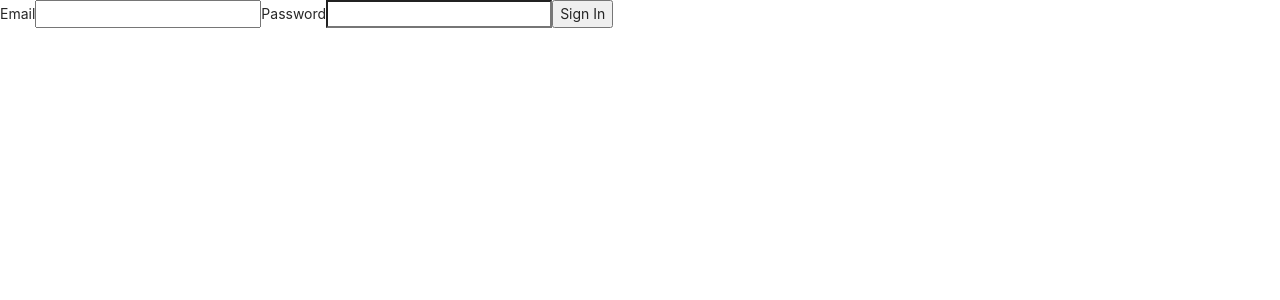
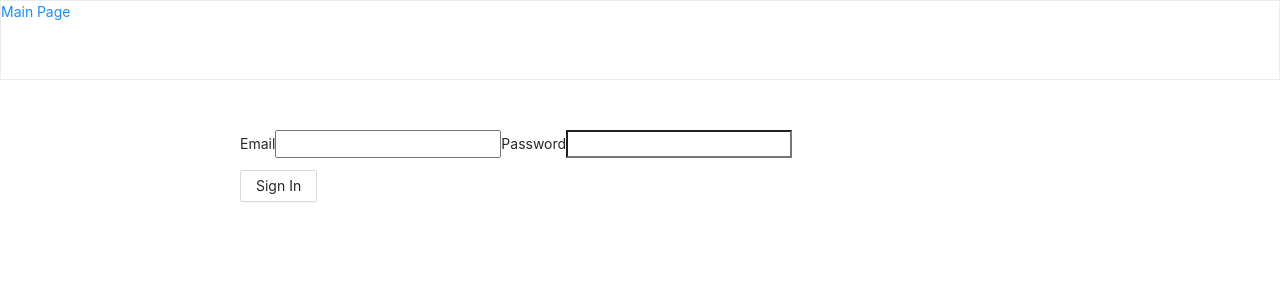
Before and after one commit to green122/cyo-challenge, a React (Create React App) app: page /login in a window 1280 px wide. Shown: the top 300 px of the page. Built offline with nearby package versions, Linux system fonts and the light colour scheme; no server answers; the HTML template or start-up script is replaced by a standard one.

Commit message:
improved signing functions; added header component and spinner improved;

```diff
--- a/src/App.css
+++ b/src/App.css
@@ -1,4 +1,3 @@
-.container {
-  width: 800px;
-  margin: auto;
+.table-row-link {
+  cursor: pointer;
 }
--- a/src/App.tsx
+++ b/src/App.tsx
@@ -3,12 +3,17 @@ import { AuthProvider } from "./core/ServiceProvider";
 import React from "react";
 import { BrowserRouter } from "react-router-dom";
 import { Routes } from "./core/Routes";
+import { Header } from "./components/Header/Header";
+import { SceneContainer } from "./core/components/common";
 
 function App() {
   return (
     <AuthProvider>
       <BrowserRouter>
-        <Routes />
+        <Header />
+        <SceneContainer>
+          <Routes />
+        </SceneContainer>
       </BrowserRouter>
     </AuthProvider>
   );
--- /dev/null
+++ b/src/components/Header/Header.tsx
@@ -0,0 +1,22 @@
+import { PageHeader, Button } from "antd";
+import React from "react";
+import styled from "styled-components";
+import { StyledLink } from "../../core/components/common";
+import { useGetIsSignedIn } from "../../core/ServiceProvider";
+import { signOut } from "../../services/auth.service";
+
+const StyledPageHeader = styled(PageHeader)`
+  border: 1px solid rgb(235, 237, 240);
+  min-height: 80px;
+`;
+
+export const Header = () => {
+  const isSignedIn = useGetIsSignedIn();
+
+  return (
+    <StyledPageHeader
+      title={<StyledLink to="/">Main Page</StyledLink>}
+      extra={isSignedIn && <Button onClick={() => signOut()}> Sign Out</Button>}
+    />
+  );
+};
--- a/src/components/Login/Login.tsx
+++ b/src/components/Login/Login.tsx
@@ -1,5 +1,12 @@
+import { Button } from "antd";
+import React from "react";
 import { useForm } from "react-hook-form";
+import styled from "styled-components";
 import { useLogin } from "./useLogin";
+
+const ButtonContainer = styled.div`
+  margin-top: 12px;
+`;
 
 type FormData = {
   email: string;
@@ -9,22 +16,29 @@ type FormData = {
 const emailReg = /^(([^<>()[\]\\.,;:\s@"]+(\.[^<>()[\]\\.,;:\s@"]+)*)|(".+"))@((\[[0-9]{1,3}\.[0-9]{1,3}\.[0-9]{1,3}\.[0-9]{1,3}\])|(([a-zA-Z\-0-9]+\.)+[a-zA-Z]{2,}))$/;
 const minPassportLength = 6;
 
+//TODO: improve entering by removing extra spaces
 export const Login: React.FC = () => {
   const { signIn, signinError, isSigningIn } = useLogin();
 
   const { register, handleSubmit, errors } = useForm<FormData>();
   const onSubmit = handleSubmit(({ email, password }) => {
-    signIn(email, password);
+    signIn(email.replace(/\s/g, ""), password.replace(/\s/g, ""));
   });
 
   return (
     <form onSubmit={onSubmit}>
       <label htmlFor="email">Email</label>
-      <input id="email" name="email" ref={register({ pattern: emailReg })} />
+      <input
+        id="email"
+        className="ant-input"
+        name="email"
+        ref={register({ pattern: emailReg })}
+      />
       {errors.email && <div>Wrong email</div>}
       <label htmlFor="password">Password</label>
       <input
         id="password"
+        className="ant-input"
         name="password"
         type="password"
         ref={register({ minLength: minPassportLength })}
@@ -34,9 +48,11 @@ export const Login: React.FC = () => {
           Wrong password format. Should be min {minPassportLength} characters
         </div>
       )}
-      <button data-testid="submit" type="submit" disabled={isSigningIn}>
-        Sign In
-      </button>
+      <ButtonContainer>
+        <Button data-testid="submit" htmlType="submit" disabled={isSigningIn}>
+          Sign In
+        </Button>
+      </ButtonContainer>
       {signinError && <div>{signinError}</div>}
     </form>
   );
--- a/src/components/Login/useLogin.ts
+++ b/src/components/Login/useLogin.ts
@@ -1,17 +1,26 @@
-import { useState } from "react";
+import { useEffect, useState } from "react";
 import { useHistory, useLocation } from "react-router-dom";
-import { useGetDep } from "../../core/ServiceProvider";
+import { useGetDep, useGetIsSignedIn } from "../../core/ServiceProvider";
 import { IRouteState } from "../../types/common";
 
 export function useLogin() {
   const history = useHistory();
   const location = useLocation<IRouteState>();
   const auth = useGetDep("auth");
+  const isSignedIn = useGetIsSignedIn();
 
   const [signinError, setError] = useState("");
   const [isSigningIn, setIsSigning] = useState(false);
 
   const { from } = location.state || { from: { pathname: "/" } };
+
+  useEffect(() => {
+    if (!isSignedIn) {
+      return;
+    }
+    history.replace(from);
+    // eslint-disable-next-line react-hooks/exhaustive-deps
+  }, [isSignedIn]);
 
   const signIn = async (email: string, password: string) => {
     setIsSigning(true);
@@ -19,7 +28,6 @@ export function useLogin() {
 
     try {
       await auth.signInWithEmailAndPassword(email, password);
-      history.replace(from);
     } catch (error) {
       setError(error.message);
     } finally {
--- a/src/components/OrderDetails/OrderDetails.tsx
+++ b/src/components/OrderDetails/OrderDetails.tsx
@@ -1,5 +1,5 @@
 import { useParams } from "react-router-dom";
-import { Spin, Alert } from "antd";
+import { Alert } from "antd";
 import { fetchOrderById, updateOrderById } from "../../api/fetchers";
 import {
   useFetching,
@@ -7,6 +7,7 @@ import {
 } from "../../core/hooks/useFetching/useFetching";
 import React from "react";
 import { OrderDetailsForm, OrderFormData } from "./OrderDetailsForm";
+import { StyledLink, StyledSpinner } from "../../core/components/common";
 
 export const OrderDetails: React.FC = () => {
   const { orderId } = useParams<{ orderId: string }>();
@@ -17,15 +18,22 @@ export const OrderDetails: React.FC = () => {
     [orderId]
   );
 
-  const { start: updateOrder } = useLazyFetching(updateOrderById);
+  const { start: updateOrder, state } = useLazyFetching(updateOrderById);
 
   const handler = (data: OrderFormData) => updateOrder(orderId, data);
 
   return (
     <>
-      {isLoading && <Spin size="large" />}
+      <StyledLink to="/orders">Return to the Orders Page</StyledLink>
+      {isLoading && <StyledSpinner size="large" />}
       {error && <Alert message={error.message} type="error" />}
-      {order && <OrderDetailsForm order={order} onSubmit={handler} />}
+      {order && (
+        <OrderDetailsForm
+          order={order}
+          onSubmit={handler}
+          isUpdating={state.isLoading}
+        />
+      )}
     </>
   );
 };
--- a/src/components/OrderDetails/OrderDetailsForm.tsx
+++ b/src/components/OrderDetails/OrderDetailsForm.tsx
@@ -2,7 +2,6 @@ import { Button, Descriptions } from "antd";
 import dayjs from "dayjs";
 import React from "react";
 import { Controller } from "react-hook-form";
-import { Link } from "react-router-dom";
 import styled from "styled-components";
 import { OrderDto } from "../../types/api";
 import DatePickerV2 from "../DatePickerV2/DatePickerV2";
@@ -10,13 +9,6 @@ import { useOrderUpdateForm } from "./useOrderUpdateForm";
 
 const ButtonContainer = styled.div`
   margin-top: 12px;
-`;
-
-const StyledLink = styled(Link)`
-  margin-left: 12px;
-  &::hover {
-    color: #1626a7;
-  }
 `;
 
 export type OrderFormData = {
@@ -27,11 +19,13 @@ export type OrderFormData = {
 interface OrderDetailsProps {
   order: OrderDto;
   onSubmit(data: OrderFormData): void;
+  isUpdating: boolean;
 }
 
 export const OrderDetailsForm: React.FC<OrderDetailsProps> = ({
   order,
   onSubmit,
+  isUpdating,
 }) => {
   const {
     handleSubmit,
@@ -46,7 +40,6 @@ export const OrderDetailsForm: React.FC<OrderDetailsProps> = ({
   });
 
   return (
-    <div className="container">
     <form onSubmit={submitHandler}>
       <Descriptions
         title="Order Details"
@@ -95,12 +88,15 @@ export const OrderDetailsForm: React.FC<OrderDetailsProps> = ({
         </Descriptions.Item>
       </Descriptions>
       <ButtonContainer>
-          <Button data-testid="submit" htmlType="submit" disabled={!dirty}>
+        <Button
+          data-testid="submit"
+          htmlType="submit"
+          disabled={!dirty}
+          loading={isUpdating}
+        >
           Update Order
         </Button>
-          <StyledLink to="/orders">Return to Orders List</StyledLink>
       </ButtonContainer>
     </form>
-    </div>
   );
 };
--- a/src/components/Orders/Orders.tsx
+++ b/src/components/Orders/Orders.tsx
@@ -1,10 +1,12 @@
-import { Table } from "antd";
+import React from "react";
+import { Alert, Table } from "antd";
 import { ColumnType } from "antd/lib/table/interface";
 import { useHistory } from "react-router-dom";
 import { fetchOrders } from "../../api/fetchers";
 import { useFetching } from "../../core/hooks/useFetching/useFetching";
 import { convertMillisecondsToDate } from "../../core/utils/date";
 import { OrderDto } from "../../types/api";
+import { SceneContainer, StyledSpinner } from "../../core/components/common";
 
 const columns: ColumnType<OrderDto>[] = [
   {
@@ -31,24 +33,27 @@ const columns: ColumnType<OrderDto>[] = [
 ];
 
 export const Orders: React.FC = () => {
-  const { data } = useFetching("orders", fetchOrders);
+  const { data, isLoading, error } = useFetching("orders", fetchOrders);
   const history = useHistory();
-
-  if (!data) {
-    return null;
-  }
 
   const onRowClick = (order: OrderDto) => history.push(`orders/${order.id}`);
 
   return (
-    <div className="container">
+    <SceneContainer>
+      {isLoading && <StyledSpinner size="large" />}
+      {error && <Alert message={error.message} type="error" />}
+      {data && (
         <Table
           dataSource={data}
+          rowKey="id"
+          // TODO: apply styled-components instead the global class
+          rowClassName="table-row-link"
           columns={columns}
           onRow={(record) => ({
             onClick: () => onRowClick(record),
           })}
         />
-    </div>
+      )}
+    </SceneContainer>
   );
 };
--- /dev/null
+++ b/src/core/components/common.tsx
@@ -0,0 +1,23 @@
+import { Spin } from "antd";
+import { Link } from "react-router-dom";
+import styled from "styled-components";
+
+export const SceneContainer = styled.div`
+  width: 800px;
+  margin: 50px auto;
+`;
+
+export const StyledSpinner = styled(Spin)`
+  position: absolute;
+  top: 50%;
+  left: 50%;
+  transform: translate(-50%, -50%);
+`;
+
+export const StyledLink = styled(Link)`
+  display: block;
+  margin-bottom: 12px;
+  &:hover {
+    color: #1626a7;
+  }
+`;
--- a/src/services/auth.service.ts
+++ b/src/services/auth.service.ts
@@ -43,3 +43,7 @@ export function subscribeToAuthChange(cb: (isSigned: boolean) => void) {
 export function unsubscribeToAuthChange(listener: firebase.Unsubscribe) {
   listener();
 }
+
+export async function signOut() {
+  await firebase.auth().signOut();
+}
```
Lines whose indentation alone changed are shown as unchanged.
